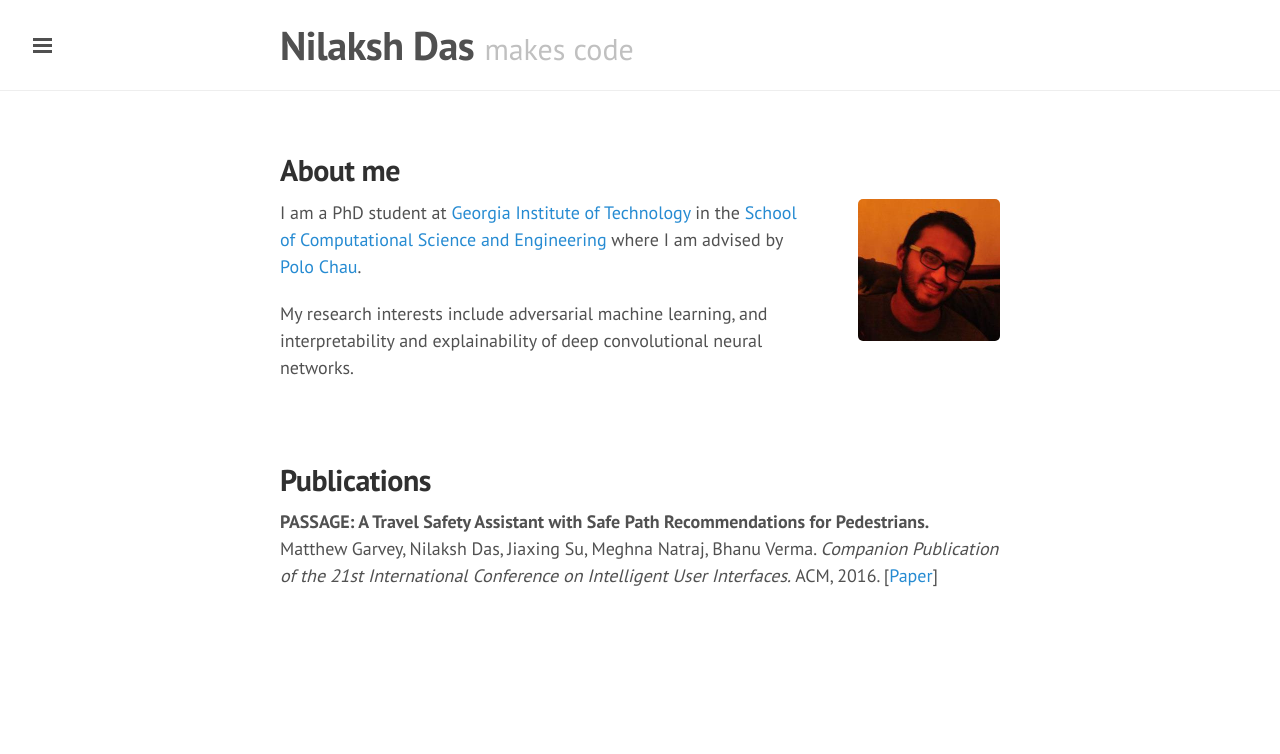
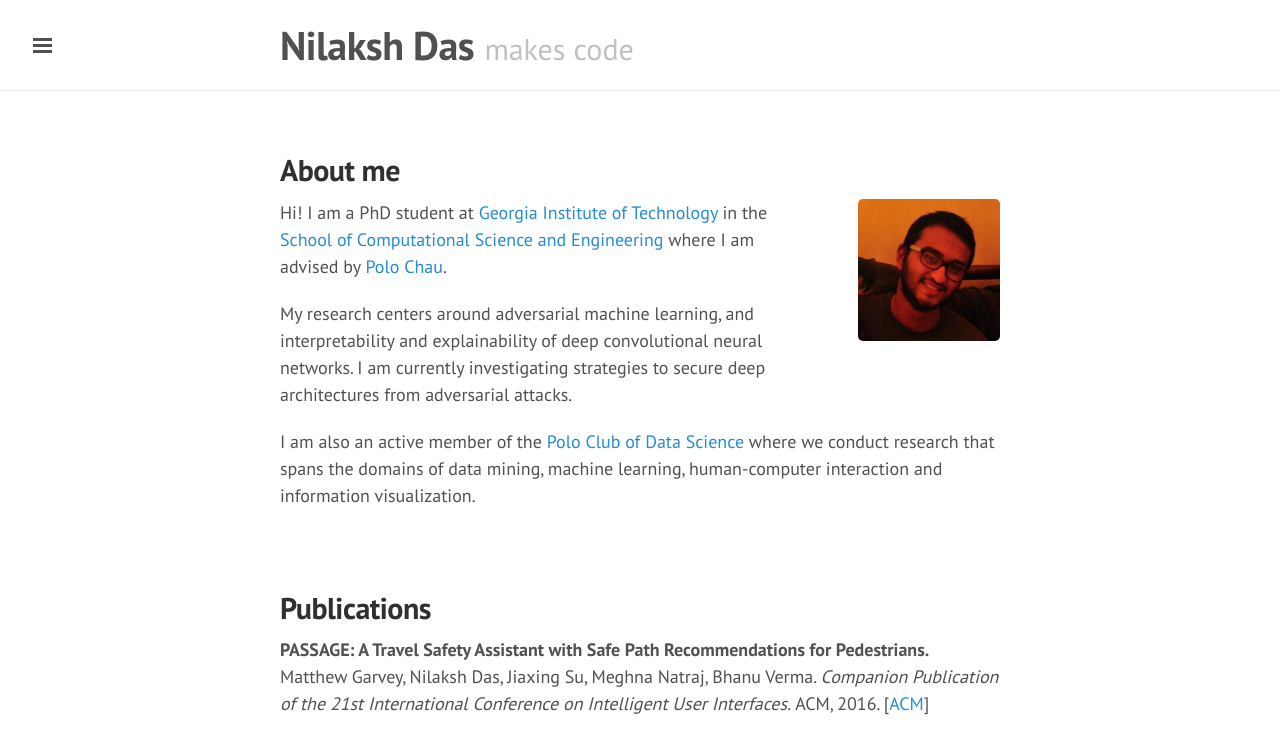
Before and after one commit to nilakshdas/nilakshdas.github.io, a Jekyll site: the page built from index.html, in a window 1280 px wide. Shown: the top 754 px of the page. Built offline with Jekyll 4.4.1, drawn with Linux system fonts in a browser that asks for light colours; nearby versions of some CDN libraries.

Commit message:
Updated "About me"

```diff
--- a/index.html
+++ b/index.html
@@ -8,10 +8,13 @@ layout: page
 <div class="post" id="about-me">
 	<img src="{{ site.baseurl }}public/img/display-picture.jpg" id="display-picture"/>
 	<p>
-		I am a PhD student at <a href="http://www.gatech.edu/" target="_blank">Georgia Institute of Technology</a> in the <a href="http://www.cse.gatech.edu/" target="_blank">School of Computational Science and Engineering</a> where I am advised by <a href="http://www.cc.gatech.edu/~dchau/" target="_blank">Polo Chau</a>.
+		Hi! I am a PhD student at <a href="http://www.gatech.edu/" target="_blank">Georgia Institute of Technology</a> in the <a href="http://www.cse.gatech.edu/" target="_blank">School of Computational Science and Engineering</a> where I am advised by <a href="http://www.cc.gatech.edu/~dchau/" target="_blank">Polo Chau</a>.
 	</p>
 	<p>
-		My research interests include adversarial machine learning, and interpretability and explainability of deep convolutional neural networks.
+		My research centers around adversarial machine learning, and interpretability and explainability of deep convolutional neural networks. I am currently investigating strategies to secure deep architectures from adversarial attacks.
+	</p>
+	<p>
+		I am also an active member of the <a href="http://poloclub.gatech.edu/"  target="_blank">Polo Club of Data Science</a> where we conduct research that spans the domains of data mining, machine learning, human-computer interaction and information visualization.
 	</p>
 </div>
 
@@ -22,7 +25,7 @@ layout: page
 		<span class="pub-authors">Matthew Garvey, Nilaksh Das, Jiaxing Su, Meghna Natraj, Bhanu Verma.</span>
 		<span class="pub-location">Companion Publication of the 21st International Conference on Intelligent User Interfaces.</span>
 		<span>ACM, 2016.</span>
-		[<a href="https://dl.acm.org/citation.cfm?id=2879470" target="_blank">Paper</a>]
+		[<a href="https://dl.acm.org/citation.cfm?id=2879470" target="_blank">ACM</a>]
 	</p>
 </div>
 
```
